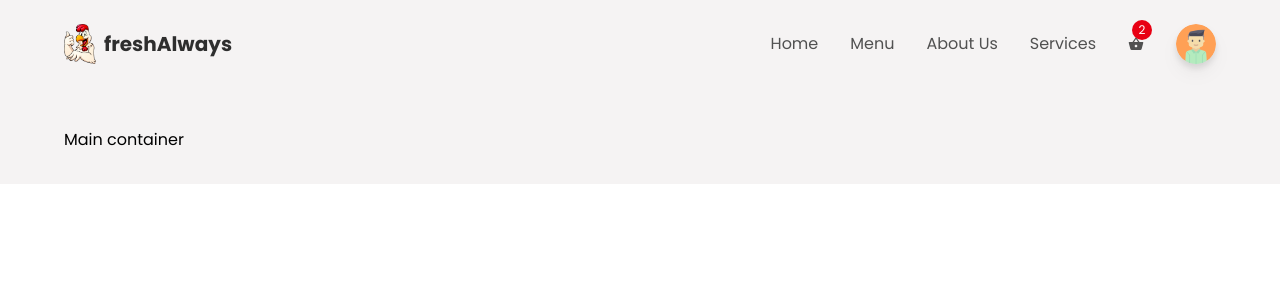
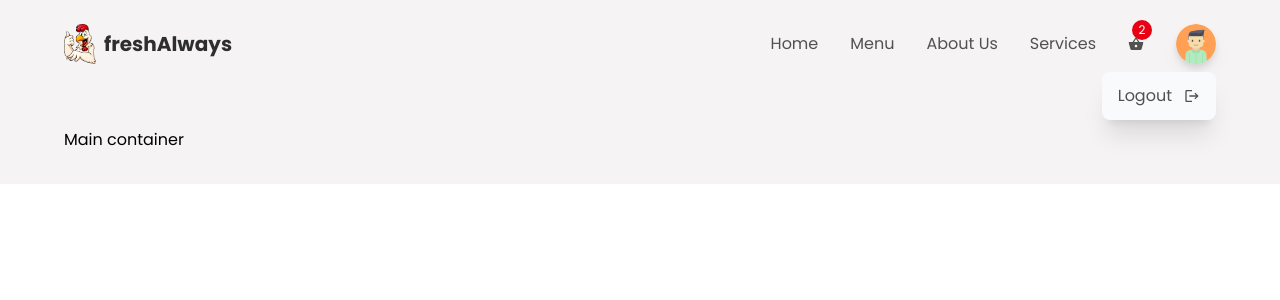
Before and after one commit to Abideen-program/resturant, a React (Vite) app: page / in a window 1280 px wide. Shown: the top 300 px of the page. Built offline with nearby package versions, Linux system fonts and the light colour scheme.

Commit message:
creating the dropdown menu for user and adding logic to hide the add item button when user is not admin

```diff
--- a/src/App.jsx
+++ b/src/App.jsx
@@ -3,8 +3,8 @@ import { createBrowserRouter, RouterProvider } from "react-router-dom";
 
 import Header from "./components/Header/Header";
 import { clx } from "./utils/clx";
-import MainContainer from "./components/Main/mainContainer";
-import CreateItem from "./components/createItem/createItem";
+import MainContainer from "./components/Main/MainContainer";
+import CreateItem from "./components/createItem/CreateItem";
 
 const App = () => {
   const classes = clx("w-screen h-auto flex flex-col bg-primary");
--- a/src/components/Header/Header.jsx
+++ b/src/components/Header/Header.jsx
@@ -7,27 +7,29 @@ import { setUser } from "../Store/features/userSlice";
 import { getAuth, GoogleAuthProvider, signInWithPopup } from "firebase/auth";
 
 import { app } from "../../../firebase.config";
+import UserDropdown from "../UserDropdown/UserDropdown";
 import logo from "../../assets/logo.png";
 import avatar from "../../assets/avatar.png";
 import { clx } from "../../utils/clx";
 
-function Header() {
 const classes = clx("fixed w-screen py-6 px-16 z-50");
 const listItemClasses = clx(
   '"text-base cursor-pointer text-textColor hover:text-headingColor transition-all duration-100 ease-in-out"'
 );
 
-  const owner = useSelector((state) => state.user.user);
-
-  const dispatch = useDispatch();
-
 //GET THE AUTH
 const auth = getAuth(app);
 //GET THE NEW PROVIDER
 const provider = new GoogleAuthProvider();
+function Header() {
+  const loggedInUser = useSelector((state) => state.user.user);
+
+  const dispatch = useDispatch();
 
   //sign up callback
   const signUp = async () => {
+    //only sign in the user, if there is not a logged in user
+    if (!loggedInUser) {
       const {
         user: { refreshToken, providerData },
       } = await signInWithPopup(auth, provider);
@@ -35,6 +37,7 @@ function Header() {
 
       //save the user data into the local storage to be use after refresh
       localStorage.setItem("user", JSON.stringify(providerData[0]));
+    }
   };
 
   return (
@@ -71,11 +74,13 @@ function Header() {
             <div className="relative">
               <motion.img
                 whileTap={{ scale: 0.6 }}
-                src={owner ? owner?.photoURL : avatar}
+                src={loggedInUser ? loggedInUser?.photoURL : avatar}
                 className="w-10 min-w-[40px] h-10 min-h-[40px] drop-shadow-lg cursor-pointer rounded-full"
                 alt="user profile picture"
                 onClick={signUp}
               />
+
+              <UserDropdown />
             </div>
           </div>
         </div>
--- a/src/components/Main/MainContainer.jsx
+++ b/src/components/Main/MainContainer.jsx
@@ -1,7 +1,9 @@
 import React from "react";
 
 const MainContainer = () => {
-  return <main className="mt-24 p-8 px-16 w-full">Main container</main>;
+  return (
+    <main className="mt-24 p-8 px-16 w-full">Main container</main>
+  );
 };
 
 export default MainContainer;
--- /dev/null
+++ b/src/components/UserDropdown/UserDropdown.jsx
@@ -0,0 +1,35 @@
+import React from "react";
+import { MdAdd, MdLogout } from "react-icons/md";
+import { motion } from "framer-motion";
+import { useSelector } from "react-redux";
+import { Link } from "react-router-dom";
+
+import { clx } from "../../utils/clx";
+
+const classes = clx(
+  "bg-gray-50 flex flex-col w-30 absolute right-0 top-12 rounded-lg shadow-xl"
+);
+const pClasses = clx(
+  "text-base mx-2 my-2 px-2 py-1 flex gap-3 items-center text-textColor cursor-pointer hover:bg-slate-100 transition duration-100 ease-in-out"
+);
+
+const UserDropdown = () => {
+  const adminId = useSelector((state) => state.user.user);
+  return (
+    <div className={classes}>
+      {adminId?.email === "olafimihana@gmail.com" && (
+        <Link to={"create"}>
+          <motion.p whileTap={{ scale: 0.6 }} className={pClasses}>
+            NewItem <MdAdd />
+          </motion.p>
+        </Link>
+      )}
+
+      <motion.p whileTap={{ scale: 0.6 }} className={pClasses}>
+        Logout <MdLogout />
+      </motion.p>
+    </div>
+  );
+};
+
+export default UserDropdown;
```
Lines whose indentation alone changed are shown as unchanged.
